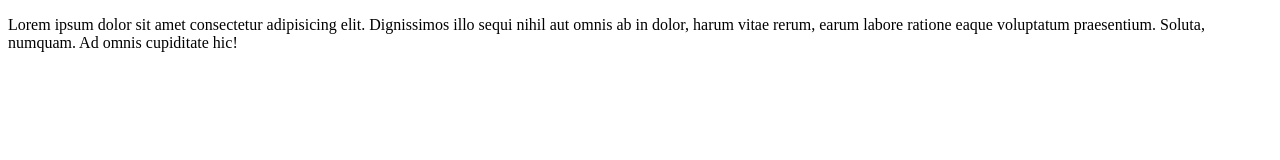
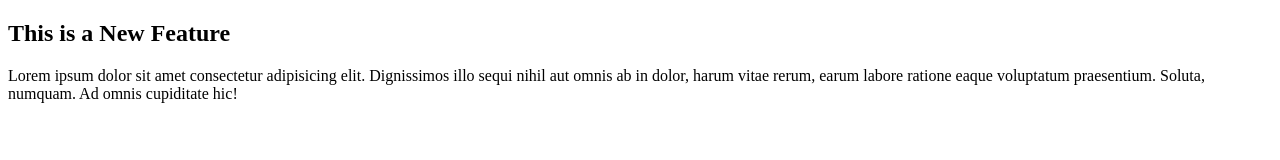
Before and after one commit to Wriddhiman23/LocalRepo, a plain HTML site: page index.html in a window 1280 px wide. Drawn offline with Linux system fonts and the light colour scheme.

Commit message:
Add New Feature

```diff
--- a/index.html
+++ b/index.html
@@ -6,6 +6,7 @@
     <title>Document</title>
 </head>
 <body>
+    <h2>This is a New Feature</h2>
     <p>Lorem ipsum dolor sit amet consectetur adipisicing elit. Dignissimos illo sequi nihil aut omnis ab in dolor, harum vitae rerum, earum labore ratione eaque voluptatum praesentium. Soluta, numquam. Ad omnis cupiditate hic!</p>
 
 </body>
```
